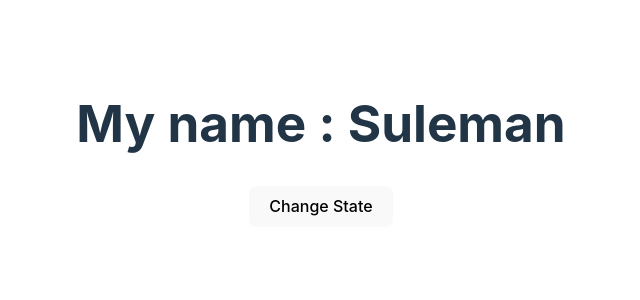
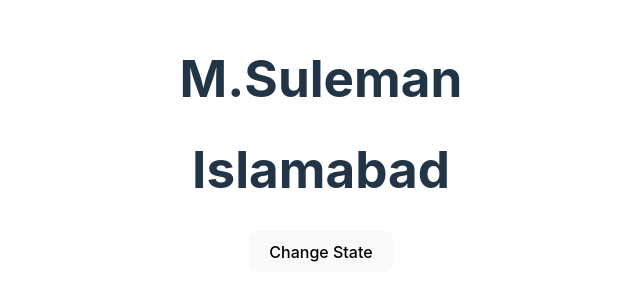
Before and after one commit to Muhammad-Sulman/ReactFirstApp, a React (Vite) app in the folder react-App1.0/: page / in a window 1280 px wide. Shown: the part 256-556 px from the top of the page, without its empty margins (319-959 px from the left). Built offline with nearby package versions, Linux system fonts and the light colour scheme.

Commit message:
updating phase part 2

```diff
--- a/react-App1.0/src/App.jsx
+++ b/react-App1.0/src/App.jsx
@@ -8,7 +8,8 @@ import './App.css';
 // import Clickfunction from './Clickfunction'
 // import EventBinding from './EventBinding'
 // import Mounting from './Mounting'
-import Updating1 from './Updating1';
+// import Updating1 from './Updating1';
+import Person2 from './Person2';
 
 
 
@@ -30,7 +31,8 @@ function App() {
       {/* <Clickfunction name="Suleman" ></Clickfunction> */}
       {/* <EventBinding></EventBinding> */}
       {/* <Mounting/> */}
-      <Updating1></Updating1>
+      {/* <Updating1></Updating1> */}
+      <Person2 city= "Islamabad" ></Person2>
 
     </>
   );
--- /dev/null
+++ b/react-App1.0/src/Person2.jsx
@@ -0,0 +1,61 @@
+import React from 'react'
+
+export default class Person2 extends React.Component {
+
+    constructor(props) {
+        super(props)
+
+        this.state = {
+            name: "M.Suleman"
+        }
+        console.log("constructor called...")
+    }
+
+    changeState = () => {
+        this.setState({
+            name: "Muzamil"
+        })
+        console.log("Button clicked ...")
+    }
+
+    static getDerivedStateFromProps(props, state){
+        console.log("getDerivedStateFromProps Called....")
+        console.log(props)
+        console.log(state)
+        return null
+    }
+
+    shouldComponentUpdate(nextprops, nextstate){
+        console.log("shouldComponentUpdate called....")
+        console.log(nextprops)
+        console.log(nextstate)
+        // return false
+        return true
+    }
+
+    getSnapshotBeforeUpdate(prevProps, prevState){
+        console.log(prevProps)
+        console.log(prevState)
+        console.log("getSnapshotBeforeUpdate ... ")
+        return "hello"
+    }
+
+    componentDidUpdate(prevProps, prevState, snapshot){
+        console.log(prevProps)
+        console.log(prevState)
+        console.log(snapshot)
+        console.log("componentDidUpdate ... ")
+    }
+
+    render() {
+        console.log("render called...")
+    return (
+            <div>
+
+                <h1>{this.state.name}</h1>
+                <h1>{this.props.city}</h1>
+                <button type="button" onClick={this.changeState} >Change State</button>
+            </div>
+        )
+    }
+}
```
